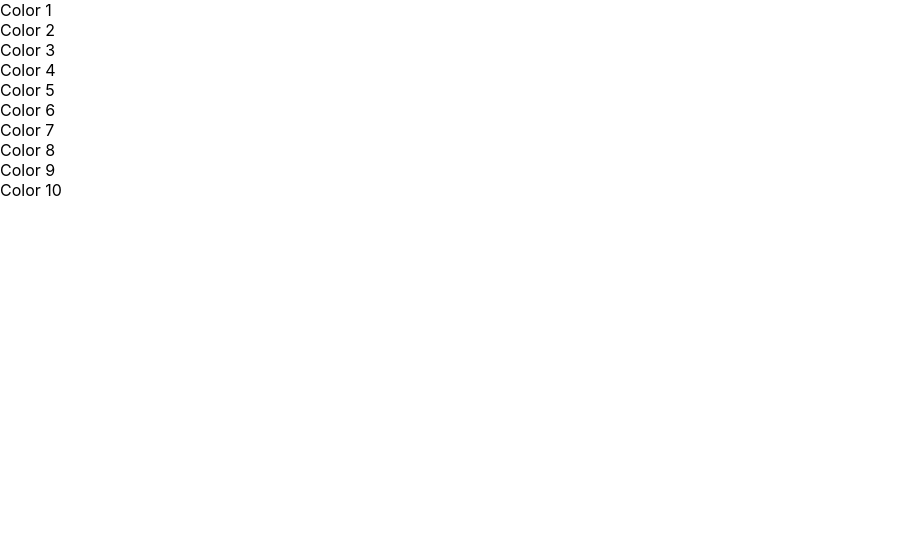
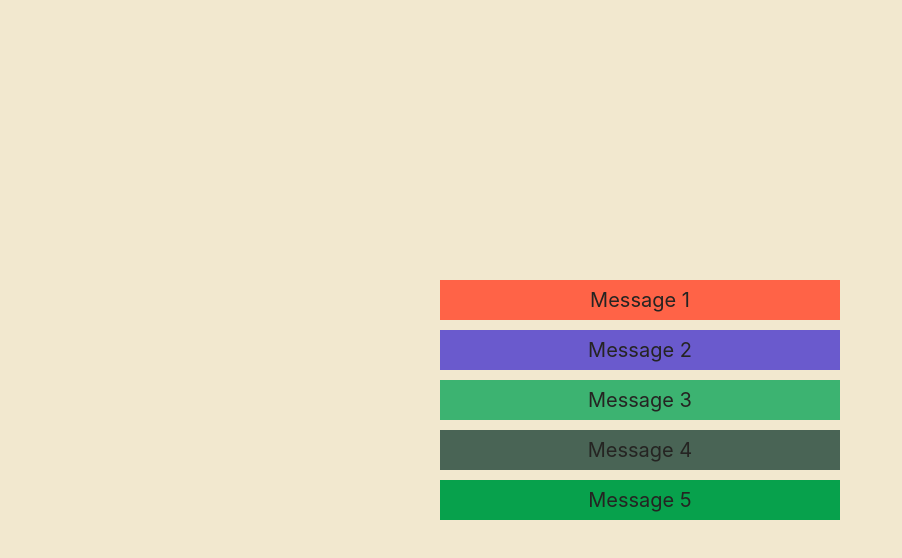
Before and after one commit to NinoPapava/ol-academy-context-menu, a React (Create React App) app: page / in a window 1280 px wide. Shown: the top 558 px of the page, without its empty margins (0-902 px from the left). Built offline with nearby package versions, Linux system fonts and the light colour scheme.

Commit message:
scss for boxes

```diff
--- a/src/components/MenuContext.jsx
+++ b/src/components/MenuContext.jsx
@@ -1,10 +1,11 @@
 import { Menu } from "./Menu";
+import '../styles/MenuContext.scss'
 
 const MenuContext = ({ data }) => {
   return (
     <div>
       {data.map((item) => (
-        <div key={item.id}>
+        <div className="box" key={item.id}>
           <Menu title={item.title} />
         </div>
       ))}
--- a/src/data.js
+++ b/src/data.js
@@ -1,42 +1,22 @@
 export const data = [
   {
     id: 1,
-    title: "Color 1",
+    title: "Message 1",
   },
   {
     id: 2,
-    title: "Color 2",
+    title: "Message 2",
   },
   {
     id: 3,
-    title: "Color 3",
+    title: "Message 3",
   },
   {
     id: 4,
-    title: "Color 4",
+    title: "Message 4",
   },
   {
     id: 5,
-    title: "Color 5",
-  },
-  {
-    id: 6,
-    title: "Color 6",
-  },
-  {
-    id: 7,
-    title: "Color 7",
-  },
-  {
-    id: 8,
-    title: "Color 8",
-  },
-  {
-    id: 9,
-    title: "Color 9",
-  },
-  {
-    id: 10,
-    title: "Color 10",
+    title: "Message 5",
   }
 ];
--- a/src/styles/Menu.scss
+++ b/src/styles/Menu.scss
@@ -5,4 +5,5 @@
   border: 1px solid #ccc;
   padding: 5px 10px;
   box-shadow: 0 2px 5px rgba(0, 0, 0, 0.1);
+  cursor: pointer;
 }
--- /dev/null
+++ b/src/styles/MenuContext.scss
@@ -0,0 +1,60 @@
+body{
+  display: flex;
+  justify-content: center;
+  align-items: center;
+  height: 100vh;
+  margin: 0;
+  color: #252422;
+  background-color: #f2e8cf;
+}
+
+.box {
+  width: 400px;
+  height: 40px;
+  margin: 10px;
+  display: flex;
+  justify-content: center;
+  align-items: center;
+  font-size: 20px;
+  cursor: pointer;
+}
+
+.box:nth-child(1) {
+  background-color: #ff6347;
+}
+
+.box:nth-child(2) {
+  background-color: #6a5acd;
+}
+
+.box:nth-child(3) {
+  background-color: #3cb371;
+}
+
+.box:nth-child(4) {
+  background-color: #496455;
+}
+
+.box:nth-child(5) {
+  background-color: #07a14c;
+}
+
+.box:nth-child(6) {
+  background-color: #474d4a;
+}
+
+.box:nth-child(7) {
+  background-color: #0ccf64;
+}
+
+.box:nth-child(8) {
+  background-color: #944444;
+}
+
+.box:nth-child(9) {
+  background-color: #bd731f;
+}
+
+.box:nth-child(10) {
+  background-color: #c21111;
+}
```
